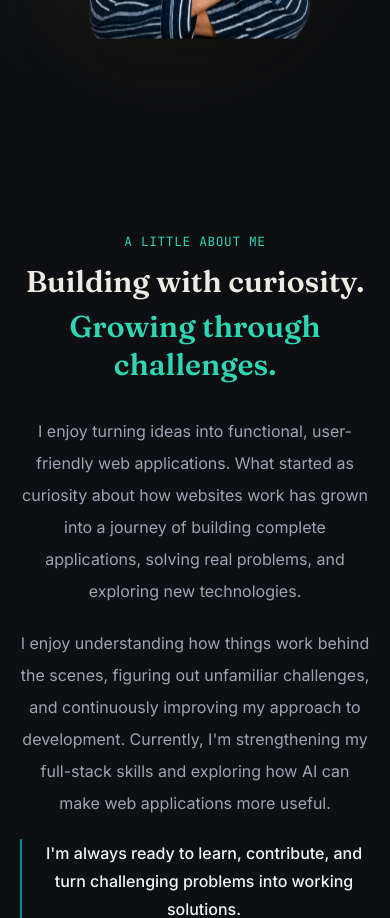
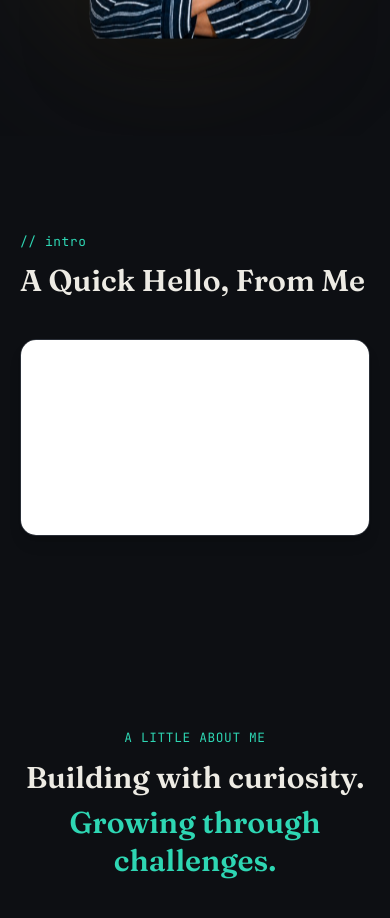
Before and after one commit to mimdev14/fatema_mim_Portfolio, a Next.js app: page / in a window 390 px wide. Shown: the part 900-1818 px from the top of the page. Built offline with nearby package versions, Linux system fonts and the light colour scheme.

Commit message:
add video introduction

```diff
--- a/app/page.jsx
+++ b/app/page.jsx
@@ -21,7 +21,7 @@ export default function Home() {
       <ScrollToTop />
       <main>
         <Hero />
-        {/* <VideoIntro /> */}
+        <VideoIntro />
         <About />
         <Skills />
         <Projects />
--- a/components/VideoIntro.jsx
+++ b/components/VideoIntro.jsx
@@ -2,7 +2,7 @@
 
 import { motion } from 'framer-motion';
 
-const YOUTUBE_VIDEO_ID = 'XXXXXXXXXXX'; // replace with your video ID
+const YOUTUBE_VIDEO_ID = '41HjL41x-kk'; // replace with your video ID
 
 export default function VideoIntro() {
   return (
@@ -25,15 +25,7 @@ export default function VideoIntro() {
         >
           A Quick Hello, From Me
         </motion.h2>
-         <motion.h2
-          initial={{ opacity: 0, y: 20 }}
-          whileInView={{ opacity: 1, y: 0 }}
-          viewport={{ once: true }}
-          transition={{ delay: 0.05 }}
-          className="font-display text-3xl md:text-4xl font-semibold text-ink mt-3 max-w-2xl"
-        >
-          comming soon
-        </motion.h2>
+
 
         <motion.div
           initial={{ opacity: 0, y: 24 }}
@@ -44,7 +36,7 @@ export default function VideoIntro() {
         >
           <iframe
             className="w-full h-full"
-            src={`https://www.youtube.com/embed/${YOUTUBE_VIDEO_ID}`}
+            src={`[https://www.youtube.com/embed/41HjL41x-kk](https://www.youtube.com/embed/41HjL41x-kk)${YOUTUBE_VIDEO_ID}`}
             title="Fatema Akter Mim — Introduction"
             allow="accelerometer; autoplay; clipboard-write; encrypted-media; gyroscope; picture-in-picture"
             allowFullScreen
```
